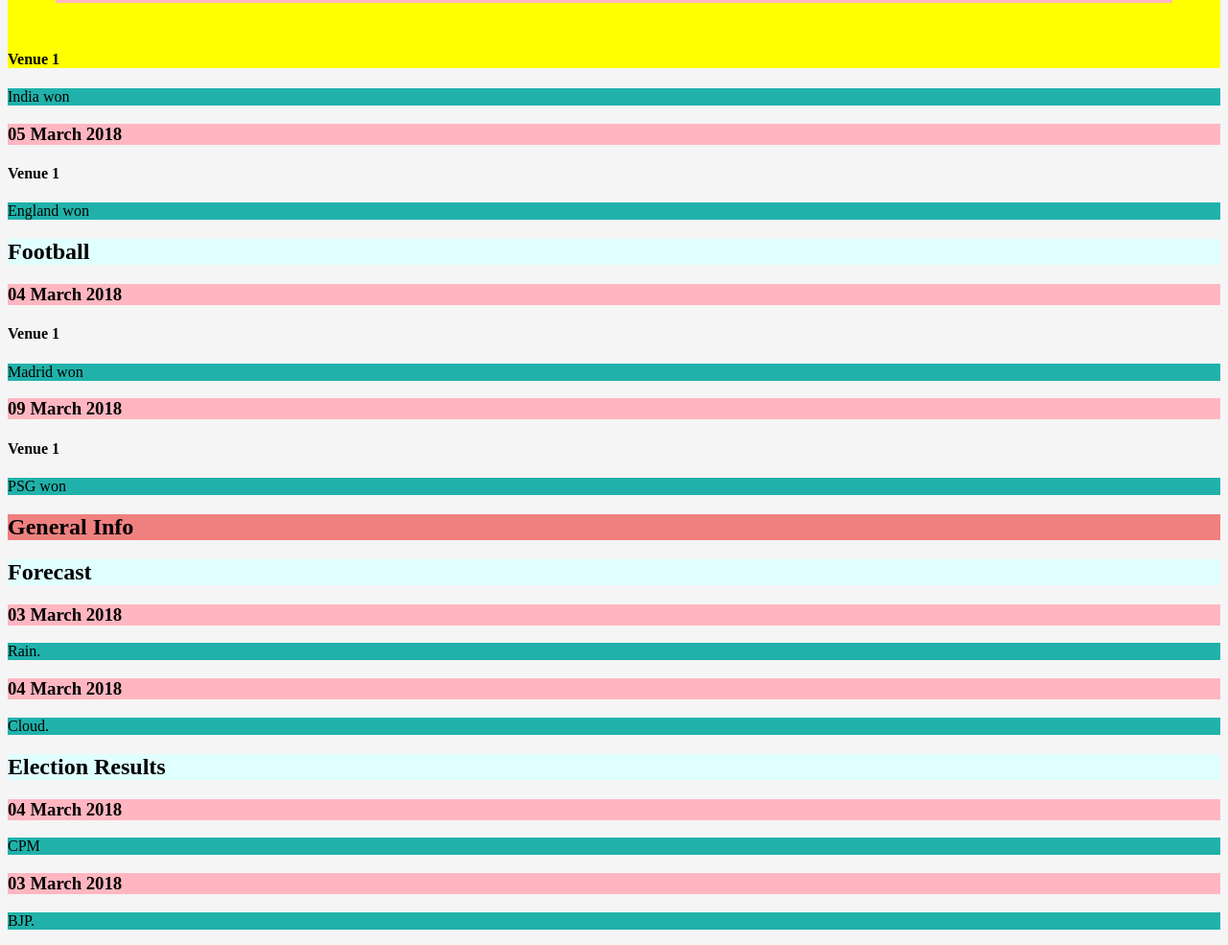
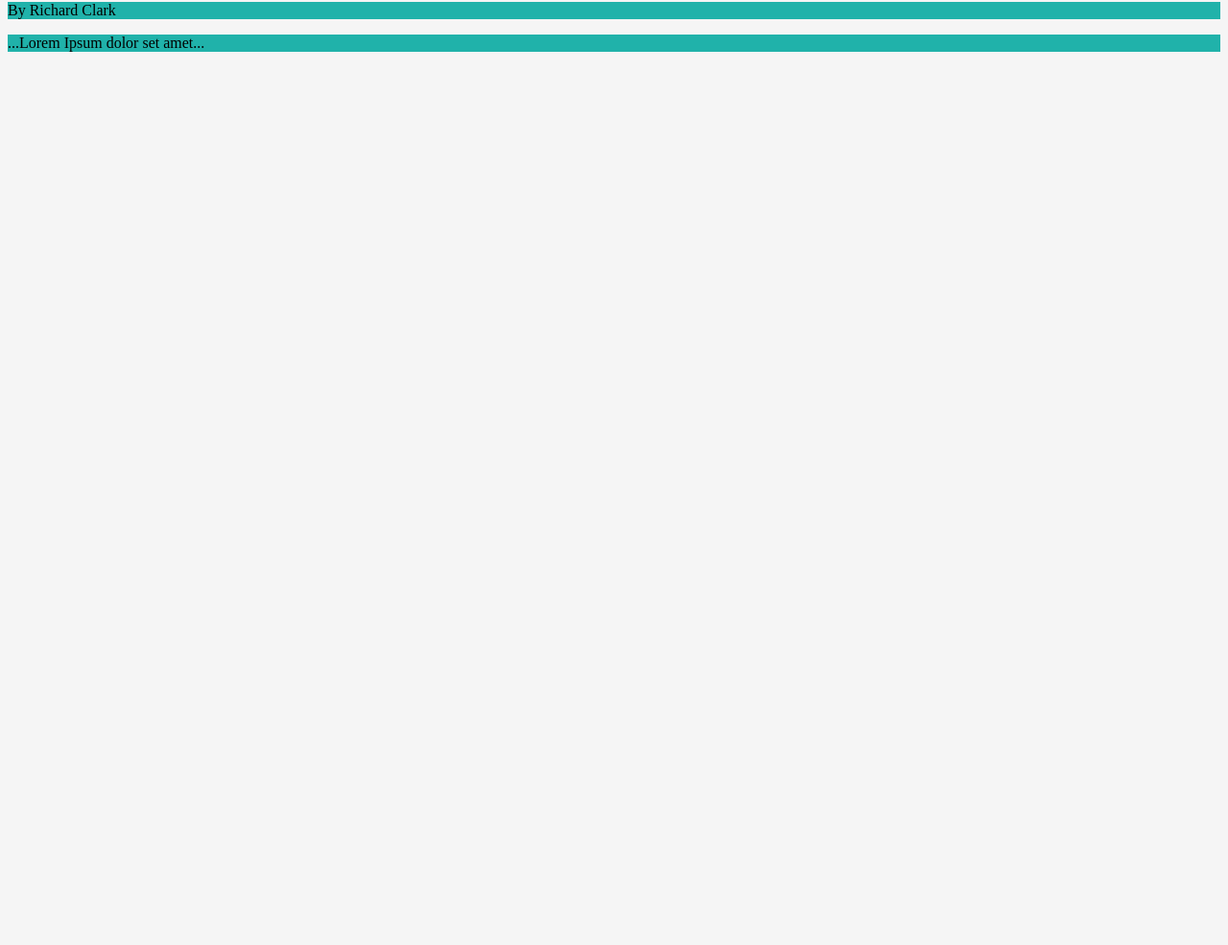
Before and after one commit to RVM427/01-MY-CSS-STUDY, a website: page public_html/index.html in a window 1280 px wide. Shown: the part 163-1148 px from the top of the page at 96% size. After the commit the page ends 800 px from the top, so only its background shows below. Drawn offline with Linux system fonts and the light colour scheme.

Commit message:
09 header

```diff
--- a/public_html/index.html
+++ b/public_html/index.html
@@ -7,60 +7,17 @@
         <link rel="shortcut icon" type=image/png href=IMG/favicon.png>
     </head>
     <body>
-		<section>
-			<h1> Sports Results</h1>
+        <header>
+            <h1>The most important heading on this page</h1>
+            <p>With some supplementary information</p>
+        </header>
+
         <article>
-				<h2>Cricket Results</h2>
-				<article>
-                                    <section style="background: yellow"> <h3 style="margin: 50px">03 March 2018</h3> <h4>Venue 1</h4> </section>
-
-
-					<p>India won</p>
+            <header>
+                <h2>Title of this article</h2>
+                <p>By Richard Clark</p>
+            </header>
+            <p>...Lorem Ipsum dolor set amet...</p>
         </article>
-				<article>
-					<h3>05 March 2018</h3>
-					<h4>Venue 1</h4>
-					<p>England won</p>
-				</article>
-			</article>
-			<article>
-				<h2>Football</h2>
-				<article>
-					<h3>04 March 2018</h3>
-					<h4>Venue 1</h4>
-					<p>Madrid won</p>
-				</article>
-				<article>
-					<h3>09 March 2018</h3>
-					<h4>Venue 1</h4>
-					<p> PSG won</p>
-				</article>
-			</article>
-		</section>
-		<section>
-			<h1>General Info</h1>
-			<article>
-				<h2>Forecast</h2>
-				<article>
-					<h3>03 March 2018</h3>
-					<p>Rain.</p>
-				</article>
-				<article>
-					<h3>04 March 2018</h3>
-					<p>Cloud.</p>
-				</article>
-			</article>
-			<article>
-				<h2>Election Results</h2>
-				<article>
-					<h3>04 March 2018</h3>
-					<p>CPM</p>
-				</article>
-				<article>
-					<h3>03 March 2018</h3>
-					<p>BJP.</p>
-				</article>
-			</article>
-		</section>
     </body>
 </html>
```
Lines whose indentation alone changed are shown as unchanged.
